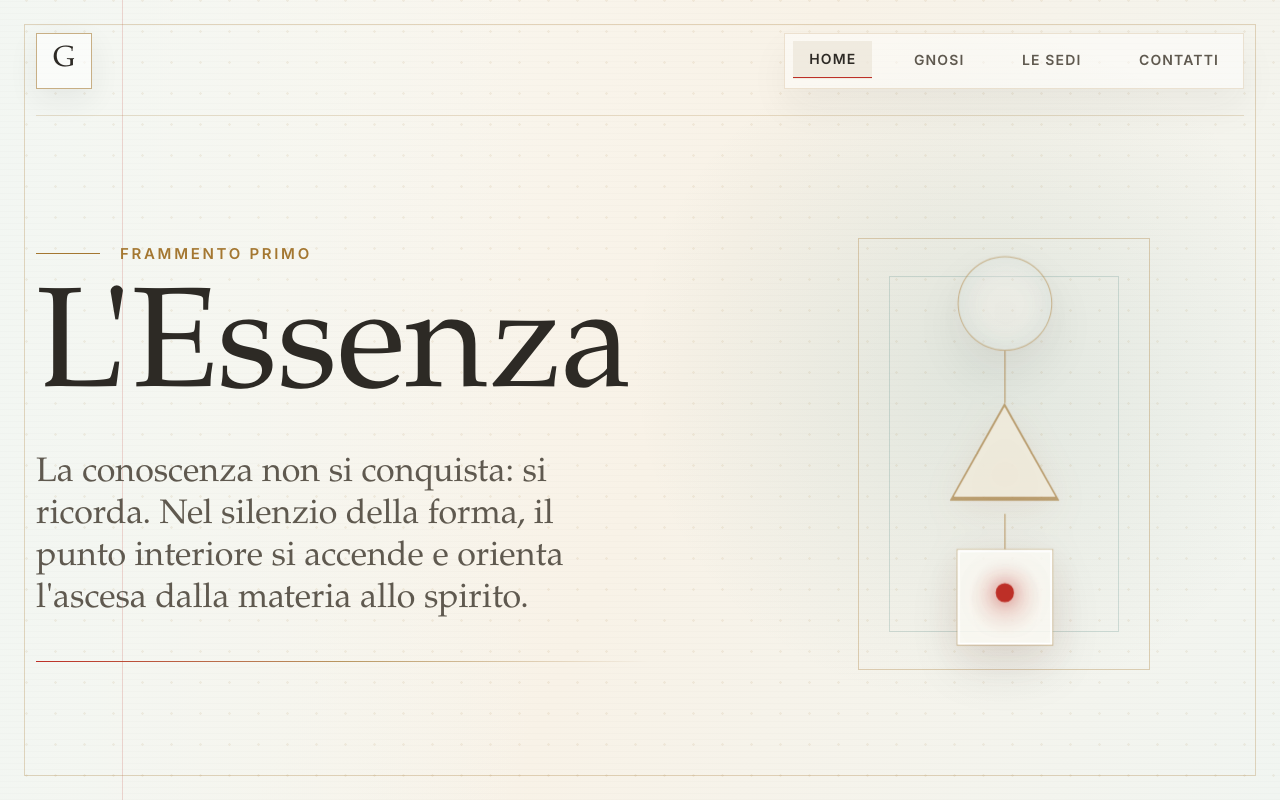
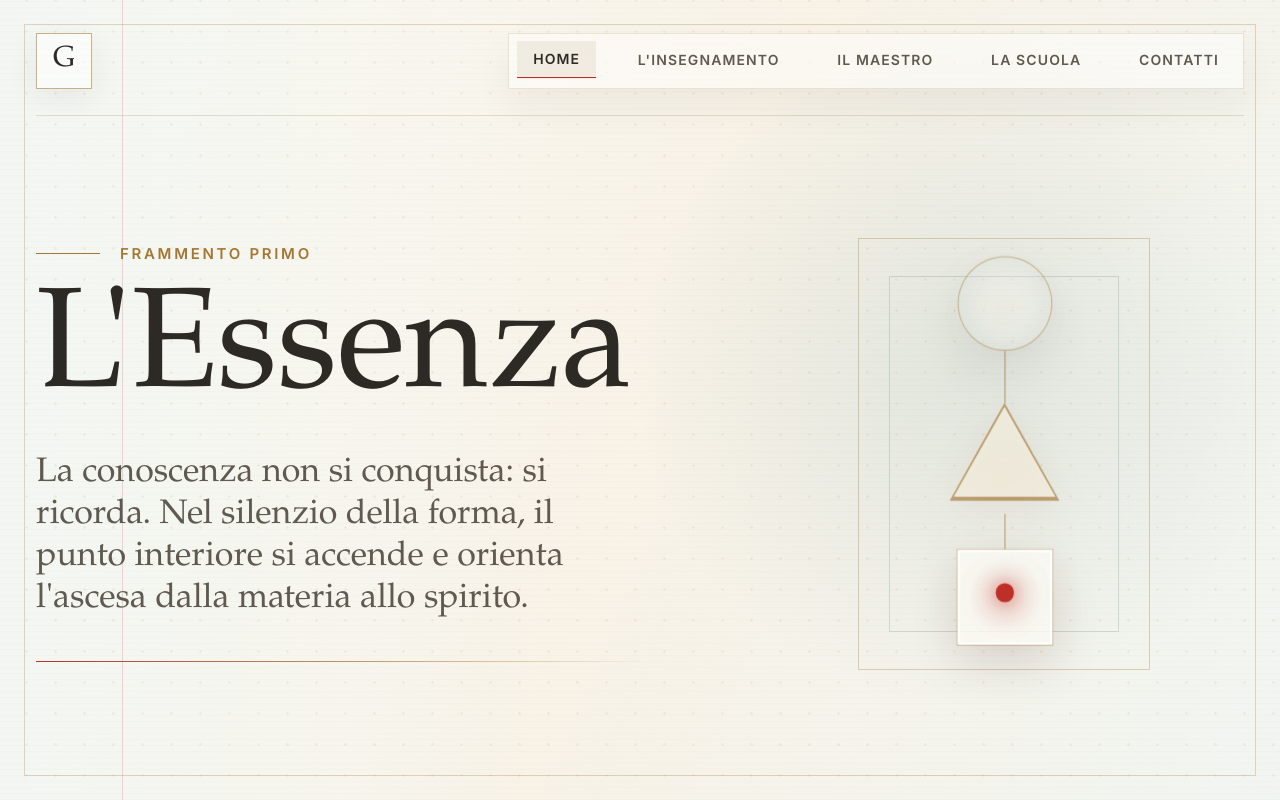
Before and after one commit to BenjaNapo/gnosi, a Next.js app: page / in a window 1280 px wide. Built offline with nearby package versions, Linux system fonts and the light colour scheme.

Commit message:
feat: update navigation items in frontend page

```diff
--- a/src/app/(frontend)/page.tsx
+++ b/src/app/(frontend)/page.tsx
@@ -4,7 +4,7 @@ import gsap from 'gsap'
 import type { TouchEvent } from 'react'
 import { useCallback, useEffect, useRef, useState } from 'react'
 
-const navItems = ['Home', 'Gnosi', 'Le Sedi', 'Contatti']
+const navItems = ['Home', "L'Insegnamento", 'Il Maestro', 'La Scuola', 'Contatti']
 
 const fragments = [
   {
```
Also changed, not shown: 1 other file (tests, documents, lock files or other folders).
